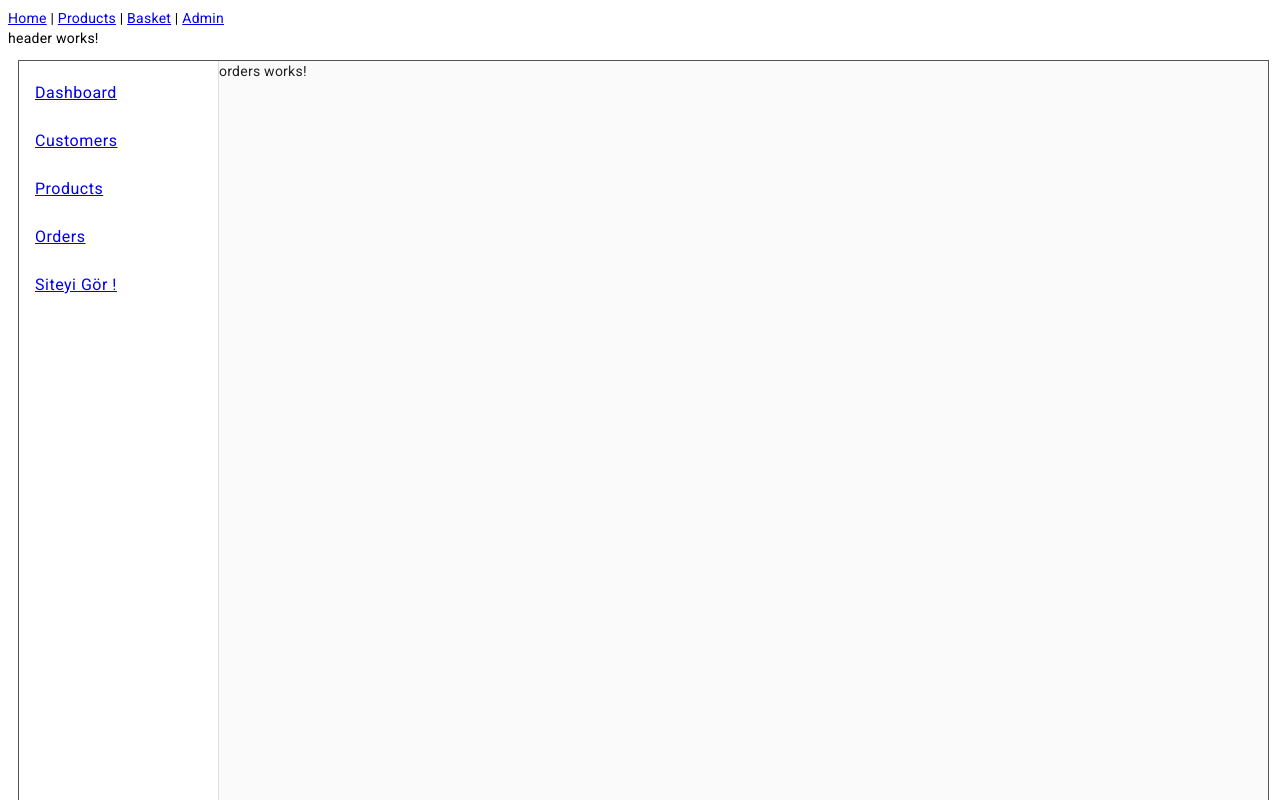
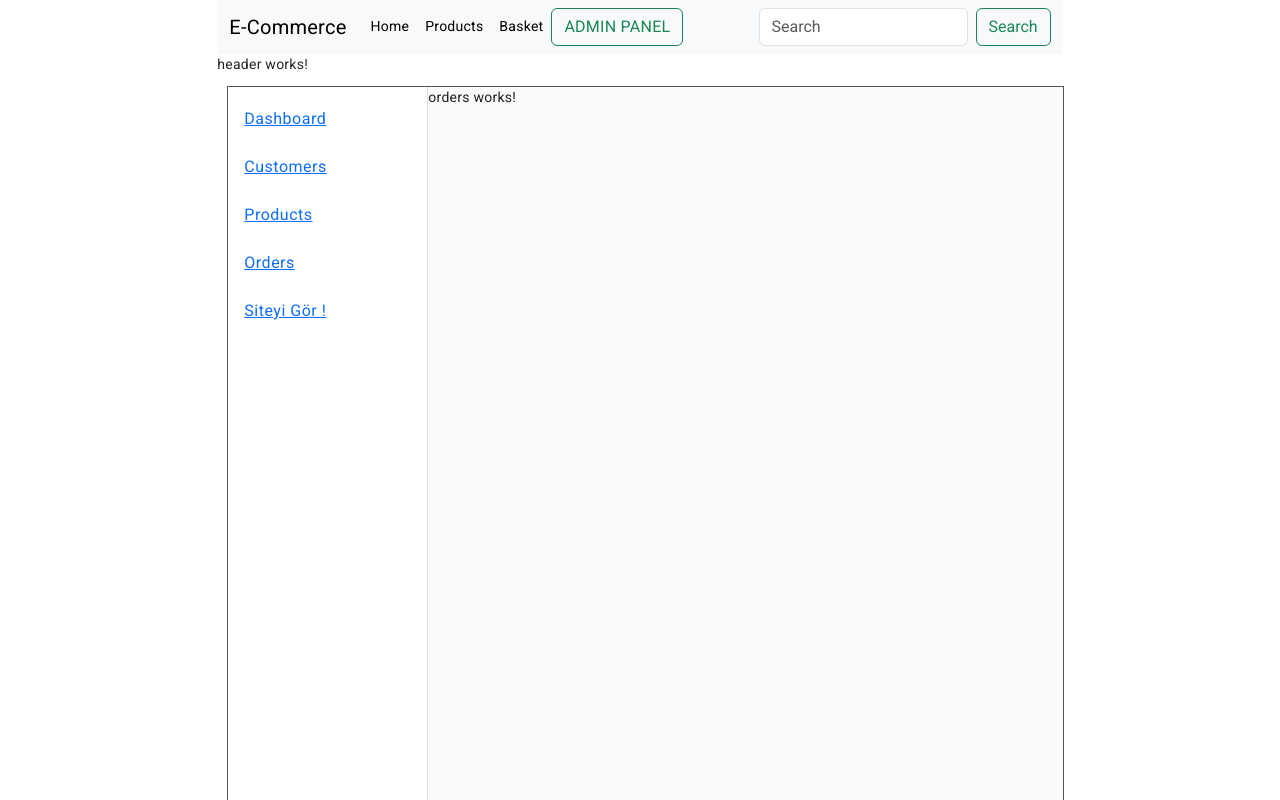
Before and after one commit to selimbahcivan/eCommerce, an Angular app in the folder ECommerceClient/: page /admin/orders in a window 1280 px wide. Shown: the top 800 px of the page. Built offline with nearby package versions, Linux system fonts and the light colour scheme.

Commit message:
added jquery and bootstrap

```diff
--- a/ECommerceClient/angular.json
+++ b/ECommerceClient/angular.json
@@ -31,9 +31,13 @@
             ],
             "styles": [
               "@angular/material/prebuilt-themes/deeppurple-amber.css",
-              "src/styles.scss"
+              "src/styles.scss",
+              "node_modules/bootstrap/dist/css/bootstrap.min.css"
             ],
-            "scripts": []
+            "scripts": [
+              "node_modules/bootstrap/dist/js/bootstrap.min.js",
+              "node_modules/jquery/dist/jquery.min.js"
+            ]
           },
           "configurations": {
             "production": {
--- a/ECommerceClient/package.json
+++ b/ECommerceClient/package.json
@@ -20,6 +20,8 @@
     "@angular/platform-browser": "^15.0.0",
     "@angular/platform-browser-dynamic": "^15.0.0",
     "@angular/router": "^15.0.0",
+    "bootstrap": "^5.3.0-alpha3",
+    "jquery": "^3.6.4",
     "rxjs": "~7.5.0",
     "tslib": "^2.3.0",
     "zone.js": "~0.12.0"
--- a/ECommerceClient/src/app/app.component.html
+++ b/ECommerceClient/src/app/app.component.html
@@ -1,3 +1,60 @@
-<a routerLink="">Home</a> | <a routerLink="products">Products</a> | <a routerLink="basket">Basket</a> | <a routerLink="admin">Admin</a>
-<br>
-<router-outlet></router-outlet>
+<div class="row">
+    <div class="col-md-2"></div>
+    <div class="col-md-8">
+        <nav class="navbar navbar-expand-lg bg-body-tertiary">
+            <div class="container-fluid">
+                <a class="navbar-brand" routerLink="">E-Commerce</a>
+                <button class="navbar-toggler" type="button" data-bs-toggle="collapse"
+                    data-bs-target="#navbarSupportedContent" aria-controls="navbarSupportedContent"
+                    aria-expanded="false" aria-label="Toggle navigation">
+                    <span class="navbar-toggler-icon"></span>
+                </button>
+                <div class="collapse navbar-collapse" id="navbarSupportedContent">
+                    <ul class="navbar-nav me-auto mb-2 mb-lg-0">
+                        <li class="nav-item">
+                            <a class="nav-link active" aria-current="page" routerLink="">Home</a>
+                        </li>
+                        <li class="nav-item">
+                            <a class="nav-link active" aria-current="page" routerLink="products">Products</a>
+                        </li>
+                        <li class="nav-item">
+                            <a class="nav-link active" aria-current="page" routerLink="basket">Basket</a>
+                        </li>
+                        <!-- <li class="nav-item dropdown">
+                        <a class="nav-link dropdown-toggle" href="#" role="button" data-bs-toggle="dropdown"
+                            aria-expanded="false">
+                            Dropdown
+                        </a>
+                        <ul class="dropdown-menu">
+                            <li><a class="dropdown-item" href="#">Action</a></li>
+                            <li><a class="dropdown-item" href="#">Another action</a></li>
+                            <li>
+                                <hr class="dropdown-divider">
+                            </li>
+                            <li><a class="dropdown-item" href="#">Something else here</a></li>
+                        </ul>
+                    </li>
+                    <li class="nav-item">
+                        <a class="nav-link disabled">Disabled</a>
+                    </li> -->
+                        <li>
+                            <a routerLink="admin" class="btn btn-outline-success" type="submit">ADMIN PANEL</a>
+                        </li>
+                    </ul>
+                    <form class="d-flex" role="search">
+                        <input class="form-control me-2" type="search" placeholder="Search" aria-label="Search">
+                        <button class="btn btn-outline-success" type="submit">Search</button>
+                    </form>
+                </div>
+            </div>
+        </nav>
+    </div>
+    <div class="col-md-2"></div>
+</div>
+<div class="row">
+    <div class="col-md-2"></div>
+    <div class="col-md-8">
+        <router-outlet></router-outlet>
+    </div>
+    <div class="col-md-2"></div>
+</div>
--- a/ECommerceClient/src/app/app.component.ts
+++ b/ECommerceClient/src/app/app.component.ts
@@ -1,4 +1,5 @@
 import { Component } from '@angular/core';
+// declare var $: any
 
 @Component({
   selector: 'app-root',
@@ -8,3 +9,7 @@
 export class AppComponent {
   title = 'ECommerceClient';
 }
+
+// $(document).ready(() => {
+//   alert("sjnskfgdfkjg")
+// })
```
Also changed, not shown: 1 other file (tests, documents, lock files or other folders).
